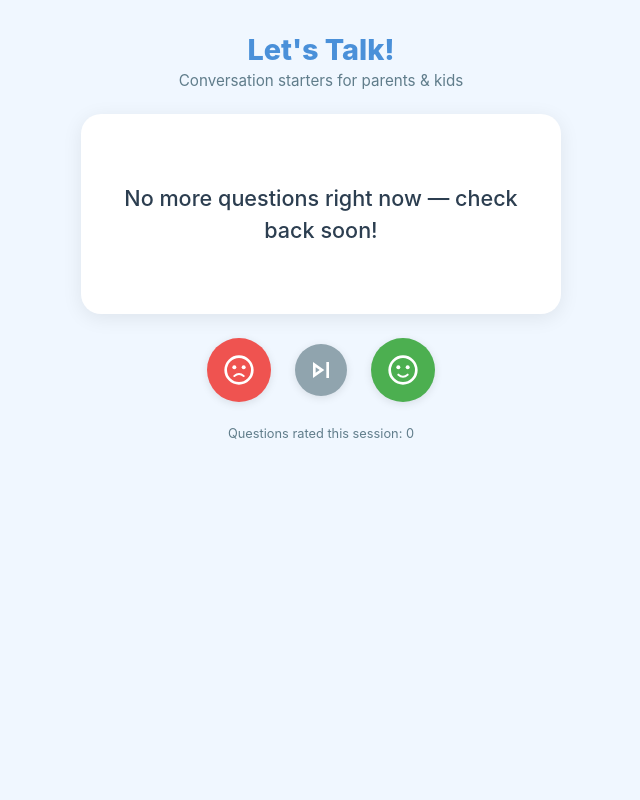
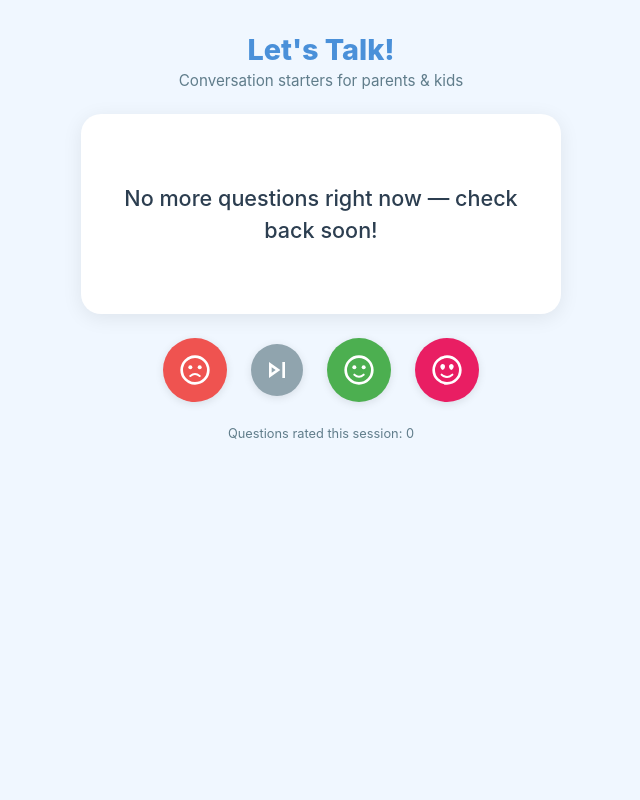
Before and after one commit to johnfaben/lets-talk, a Flask app: page / in a window 1280 px wide. Shown: the whole page, without its empty margins (319-959 px from the left). Run offline with Flask 3, Linux system fonts and the light colour scheme; data that the repository does not hold is empty.

Commit message:
Add love button for strong positive ratings
Heart-eyes face icon next to the happy face. Love counts as 2x
thumbs up in the ranking algorithm, giving a stronger signal for
question generation and sorting.

Co-Authored-By: Claude Opus 4.6 <noreply@anthropic.com>

```diff
--- a/app.py
+++ b/app.py
@@ -33,7 +33,7 @@ def get_question():
     rated_ids = (
         db.session.query(Rating.question_id)
         .filter_by(session_id=session_id)
-        .filter(Rating.rating.in_(("up", "down")))
+        .filter(Rating.rating.in_(("up", "down", "love")))
         .subquery()
     )
 
@@ -87,15 +87,17 @@ def rate_question():
     if not all([question_id, session_id, rating_value]):
         return jsonify({"error": "Missing fields"}), 400
 
-    if rating_value not in ("up", "down", "skip"):
+    if rating_value not in ("up", "down", "skip", "love"):
         return jsonify({"error": "Invalid rating"}), 400
 
     question = db.session.get(Question, question_id)
     if not question:
         return jsonify({"error": "Question not found"}), 404
 
-    # Update denormalized counts
-    if rating_value == "up":
+    # Update denormalized counts (love = double thumbs up)
+    if rating_value == "love":
+        question.thumbs_up_count += 2
+    elif rating_value == "up":
         question.thumbs_up_count += 1
     elif rating_value == "down":
         question.thumbs_down_count += 1
--- a/static/app.js
+++ b/static/app.js
@@ -20,6 +20,7 @@
   const btnUp = document.getElementById("btn-up");
   const btnDown = document.getElementById("btn-down");
   const btnSkip = document.getElementById("btn-skip");
+  const btnLove = document.getElementById("btn-love");
   const statsEl = document.getElementById("stats");
 
   async function fetchQuestion() {
@@ -54,6 +55,7 @@
     btnUp.disabled = !enabled;
     btnDown.disabled = !enabled;
     btnSkip.disabled = !enabled;
+    btnLove.disabled = !enabled;
   }
 
   async function rate(rating) {
@@ -62,7 +64,7 @@
 
     // Pick animation direction
     const direction =
-      rating === "up" ? "swipe-right" : rating === "down" ? "swipe-left" : "swipe-up";
+      (rating === "up" || rating === "love") ? "swipe-right" : rating === "down" ? "swipe-left" : "swipe-up";
     cardEl.classList.add(direction);
 
     // Send rating
@@ -94,6 +96,7 @@
   btnUp.addEventListener("click", () => rate("up"));
   btnDown.addEventListener("click", () => rate("down"));
   btnSkip.addEventListener("click", () => rate("skip"));
+  btnLove.addEventListener("click", () => rate("love"));
 
   // Keyboard shortcuts
   document.addEventListener("keydown", (e) => {
--- a/static/style.css
+++ b/static/style.css
@@ -9,6 +9,7 @@
     --card-bg: #ffffff;
     --primary: #4a90d9;
     --up: #4caf50;
+    --love: #e91e63;
     --down: #ef5350;
     --skip: #90a4ae;
     --generate: #7c4dff;
@@ -149,6 +150,11 @@ h1 {
     color: white;
 }
 
+.btn-love {
+    background: var(--love);
+    color: white;
+}
+
 .btn-down {
     background: var(--down);
     color: white;
--- a/templates/index.html
+++ b/templates/index.html
@@ -34,12 +34,20 @@
                     <path d="M6 18l8.5-6L6 6v12zm2-8.14L11.03 12 8 14.14V9.86zM16 6h2v12h-2z"/>
                 </svg>
             </button>
-            <button class="btn btn-up" id="btn-up" title="Thumbs up" aria-label="Thumbs up">
+            <button class="btn btn-up" id="btn-up" title="Good question" aria-label="Good question">
                 <svg viewBox="0 0 24 24" width="32" height="32" fill="currentColor" stroke="currentColor">
                     <circle cx="12" cy="12" r="10" fill="none" stroke-width="2"/>
                     <circle cx="8.5" cy="10" r="1.5" stroke="none"/>
                     <circle cx="15.5" cy="10" r="1.5" stroke="none"/>
                     <path d="M8.5 15.5Q12 18.5 15.5 15.5" fill="none" stroke-width="1.5" stroke-linecap="round"/>
+                </svg>
+            </button>
+            <button class="btn btn-love" id="btn-love" title="Love this question!" aria-label="Love this question">
+                <svg viewBox="0 0 24 24" width="32" height="32" fill="currentColor" stroke="currentColor">
+                    <circle cx="12" cy="12" r="10" fill="none" stroke-width="2"/>
+                    <path d="M7 9.5C7 8.12 7.88 7.5 8.75 7.5S10.5 8.12 10.5 9.5C10.5 11 8.75 12 8.75 12S7 11 7 9.5z" stroke="none"/>
+                    <path d="M13.5 9.5C13.5 8.12 14.38 7.5 15.25 7.5S17 8.12 17 9.5C17 11 15.25 12 15.25 12S13.5 11 13.5 9.5z" stroke="none"/>
+                    <path d="M8 15.5Q12 19 16 15.5" fill="none" stroke-width="1.5" stroke-linecap="round"/>
                 </svg>
             </button>
         </div>
```
